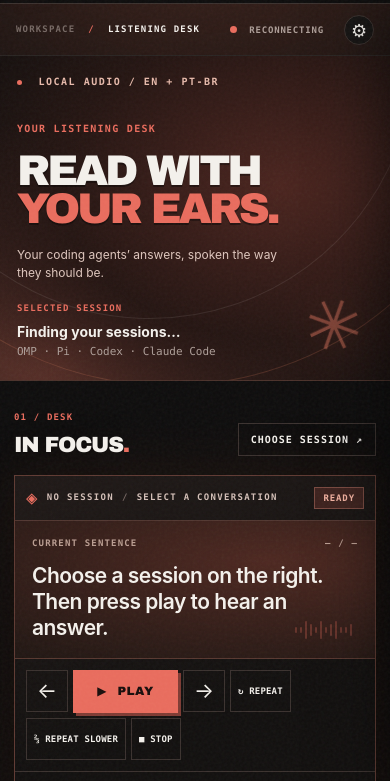
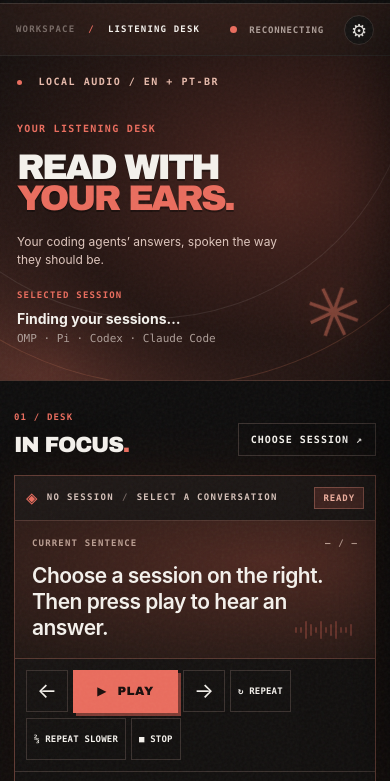
Before and after one commit to Matheuscara/speak-harness, a website: page src/web/public/index.html in a window 390 px wide. Shown: the part 52-833 px from the top of the page. Drawn offline with Linux system fonts and the light colour scheme; no server answers.

Commit message:
Fix dashboard hero clipping and browser reload shortcut

```diff
--- a/package.json
+++ b/package.json
@@ -1,6 +1,6 @@
 {
   "name": "speak-harness",
-  "version": "0.1.1",
+  "version": "0.1.2",
   "description": "Local voice companion for OMP, Pi, Codex and Claude Code — graphical dashboard and OpenTUI reader.",
   "type": "module",
   "license": "MIT AND GPL-3.0-or-later",
--- a/src/web/public/app.css
+++ b/src/web/public/app.css
@@ -303,7 +303,8 @@ a {
   border-color: var(--coral);
 }
 .hero {
-  height: 355px;
+  container-type: inline-size;
+  min-height: 355px;
   position: relative;
   overflow: hidden;
   border-bottom: 1px solid #4a3029;
@@ -387,7 +388,7 @@ a {
   margin: 0 0 17px;
 }
 .hero h1 {
-  font: 950 clamp(48px, 5vw, 82px) / 0.88 var(--display);
+  font: 950 min(clamp(48px, 5vw, 82px), 10cqw) / 0.88 var(--display);
   letter-spacing: -0.075em;
   margin: 0;
   text-transform: uppercase;
@@ -1372,7 +1373,7 @@ a {
     padding-right: 27px;
   }
   .hero h1 {
-    font-size: clamp(42px, 5vw, 70px);
+    font-size: min(clamp(42px, 5vw, 70px), 10cqw);
   }
 }
 @media (max-width: 980px) {
@@ -1433,7 +1434,7 @@ a {
     display: block;
   }
   .hero {
-    height: 330px;
+    min-height: 330px;
   }
   .hero-copy {
     margin-top: 35px;
@@ -1457,11 +1458,11 @@ a {
     font-size: 9px;
   }
   .hero {
-    height: 325px;
+    min-height: 325px;
     padding: 20px 17px;
   }
   .hero h1 {
-    font-size: clamp(42px, 11vw, 66px);
+    font-size: max(32px, min(clamp(42px, 11vw, 66px), 10cqw));
   }
   .hero-copy {
     margin-top: 35px;
--- a/src/web/public/app.js
+++ b/src/web/public/app.js
@@ -735,6 +735,7 @@ el("session-search").addEventListener("input", (event) => {
   searchTimer = setTimeout(() => void refreshSessions(), 120);
 });
 window.addEventListener("keydown", (event) => {
+  if (event.ctrlKey || event.metaKey || event.altKey) return;
   if (event.key === "Escape") {
     openDrawer(null);
     el("sessions-panel").classList.remove("open");
```
Also changed, not shown: README.md.
